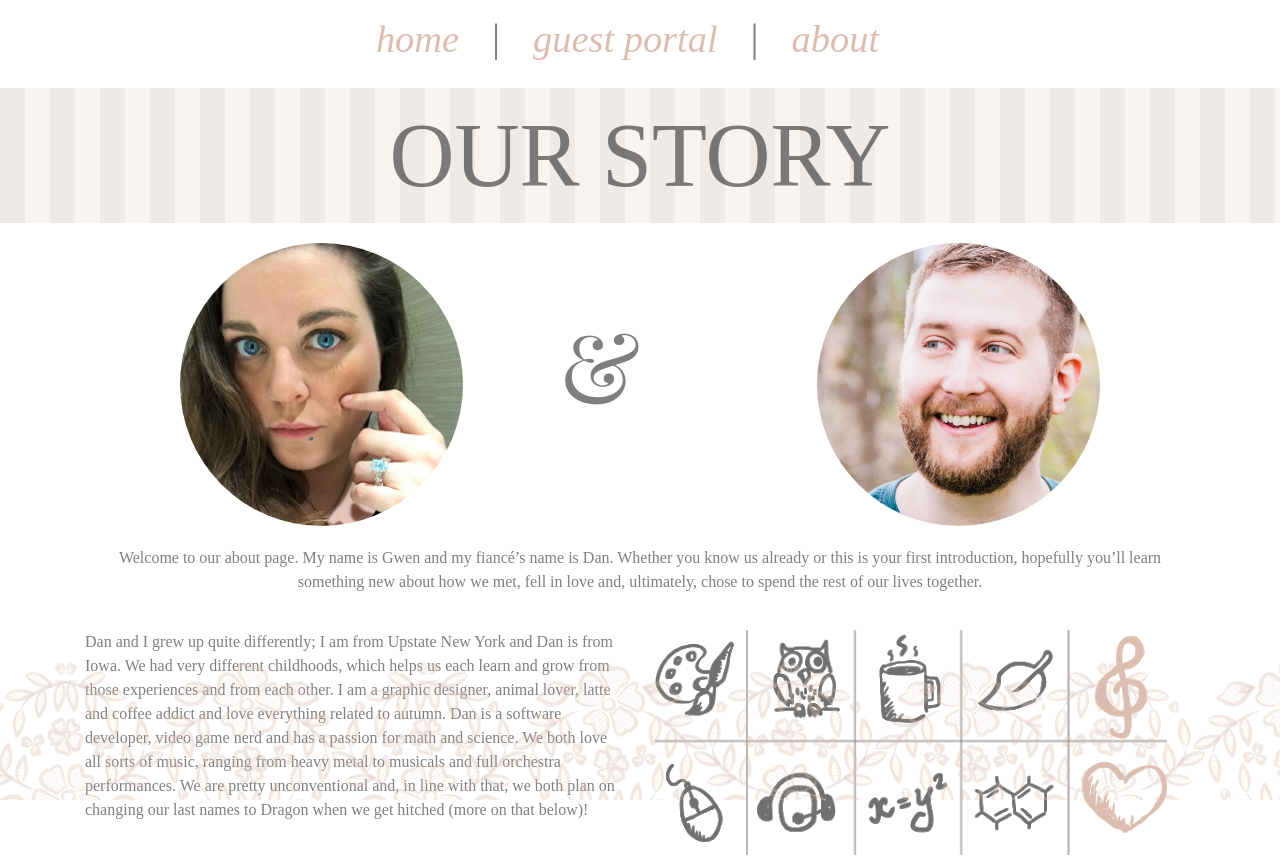
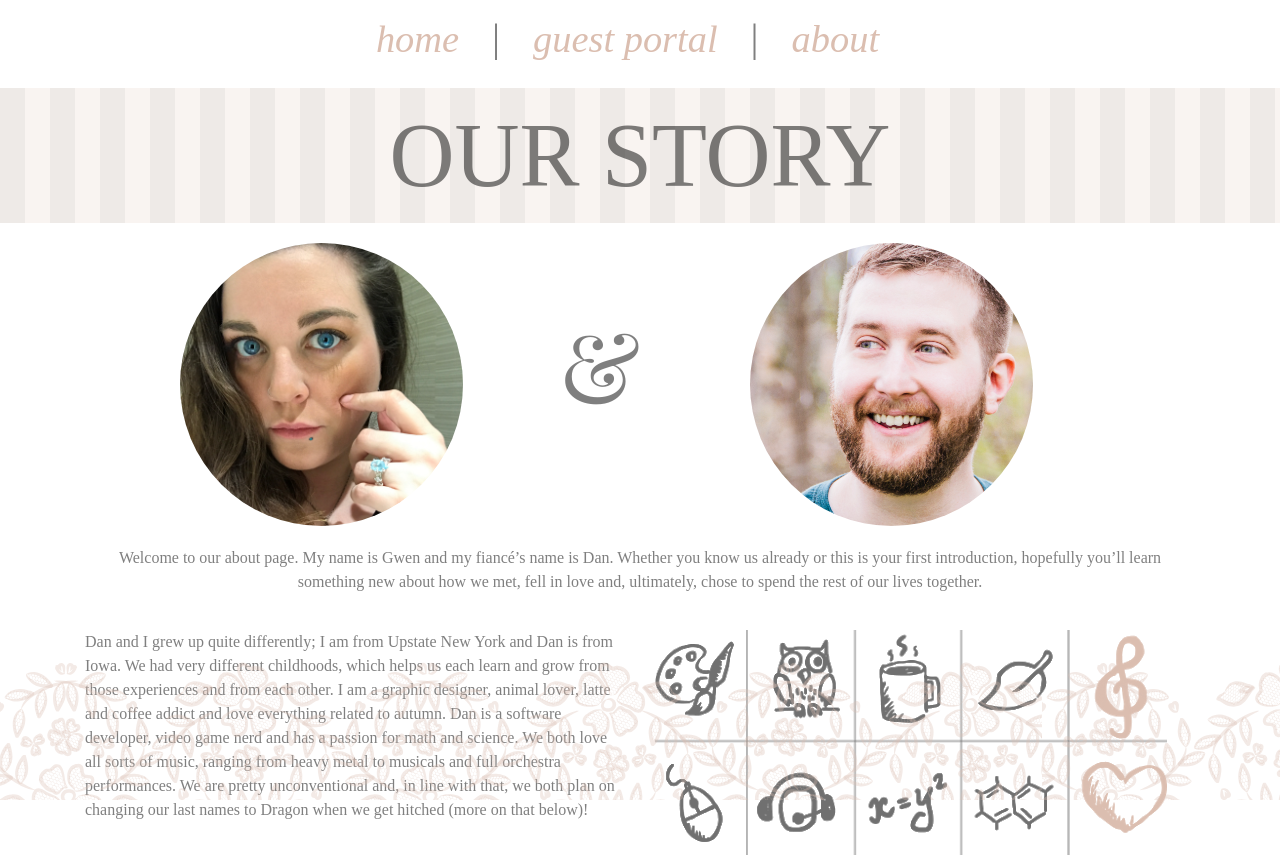
Before and after one commit to Daniel-Dragon/becoming-dragons, an Angular app: page /about in a window 1280 px wide. Shown: the top 857 px of the page. Built offline with nearby package versions, Linux system fonts and the light colour scheme; a web font is replaced by a local one.

Commit message:
Fixed about images.

```diff
--- a/src/app/about/about.component.html
+++ b/src/app/about/about.component.html
@@ -8,13 +8,13 @@
     <div class="container" style="margin-top: 20px;">
         <div class="row" style="margin-bottom: 20px;">
             <div class="col-md-4 offset-md-1">
-                <img src="assets/about-guest-gwen-photo.png" class="float-left">
+                <img src="assets/about-guest-gwen-photo.png">
             </div>
             <div class="col-md-2">
-                <span class="playfair display-1" style="line-height: 2.5;">&</span>
+                <span class="playfair display-1" style="line-height: 2.5;">&</span><br />
             </div>
             <div class="col-md-4">
-                <img src="assets/about-guest-dan-photo.png" class="float-right">
+                <img src="assets/about-guest-dan-photo.png">
             </div>
         </div>
 
```
